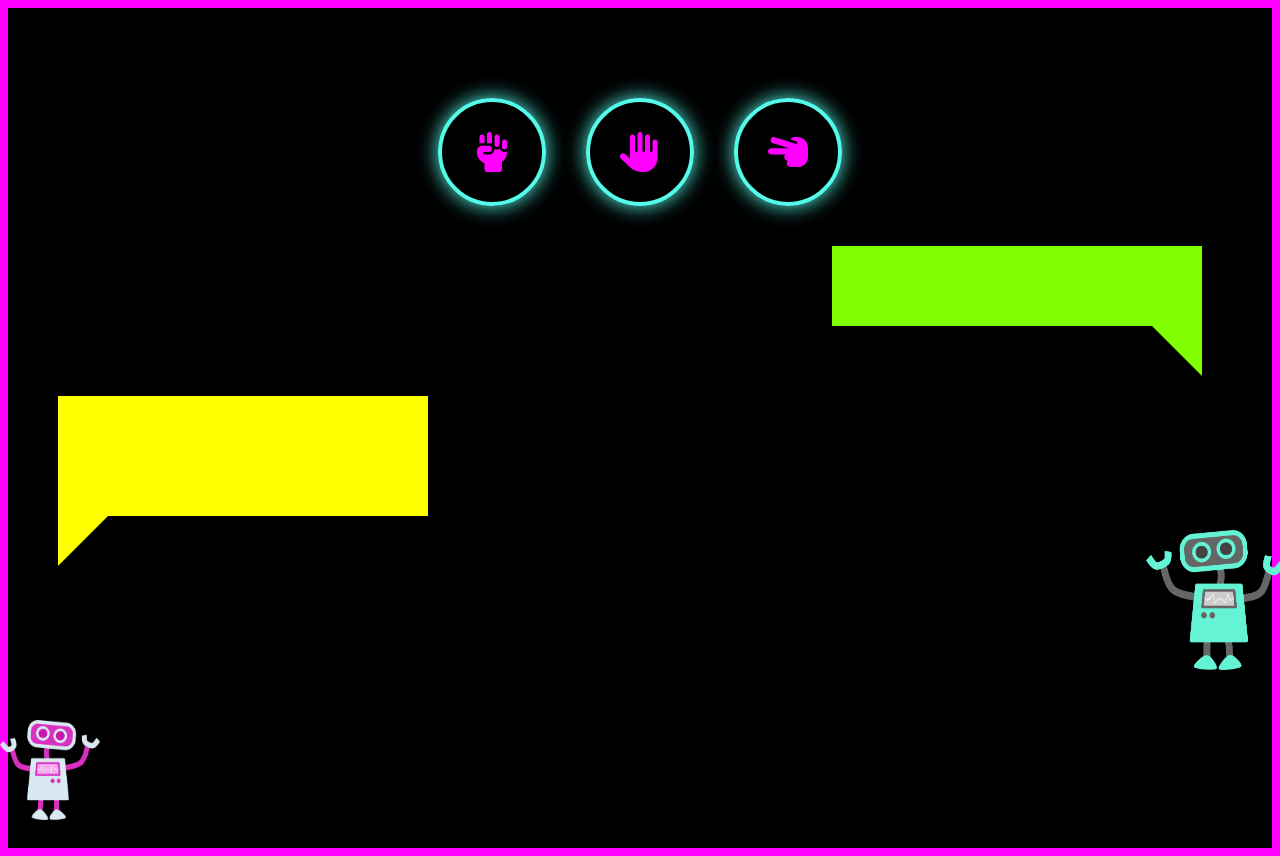
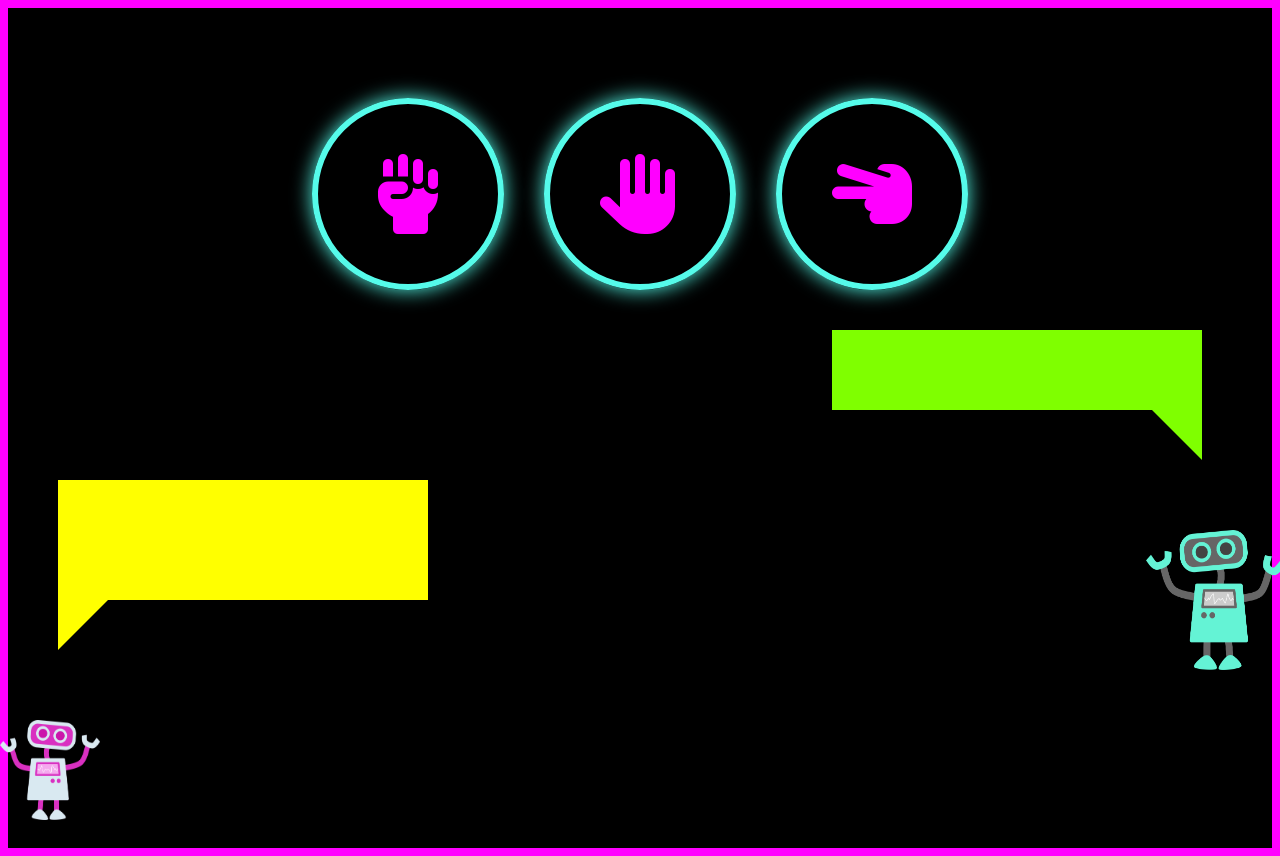
Before and after one commit to tagitsu/javascript-prework, a website: page index.html in a window 1280 px wide. Drawn offline with Linux system fonts and the light colour scheme.

Commit message:
Change size of buttons

```diff
--- a/sass/style.scss
+++ b/sass/style.scss
@@ -21,13 +21,13 @@ body {
     justify-content: center;
     align-items: center;
     margin: 20px;
-    width: 100px;
-    height: 100px;
-    border: 4px solid rgb(85, 251, 234);
+    width: 180px;
+    height: 180px;
+    border: 6px solid rgb(85, 251, 234);
     box-shadow: 0 0 20px rgb(85, 251, 234);
     border-radius: 50%;
     color: fuchsia;
-    font-size: 40px;
+    font-size: 80px;
 
     &:active {
         transform: scale(0.92);
```
Also changed, not shown: css/style.css.
